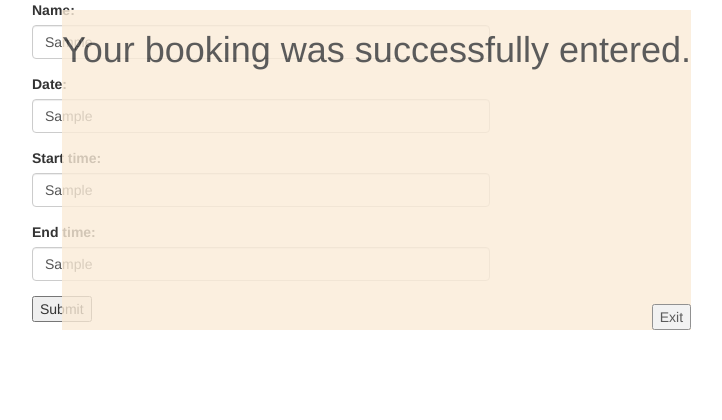
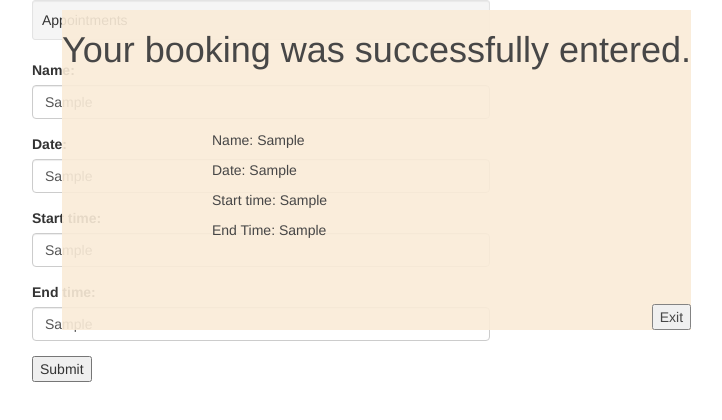
Before and after one commit to OkilyDokily/appointments, a plain HTML site: page index.html in a window 1280 px wide. Both pictures are taken after typing "Sample", "Sample", "Sample", "Sample" into the empty fields and a click on the button "Submit". Shown: the whole page, without its empty margins (38-760 px from the left). Drawn offline with Linux system fonts and the light colour scheme.

Commit message:
add ability to show appointment on the modal

```diff
--- a/css/styles.css
+++ b/css/styles.css
@@ -5,7 +5,7 @@
   background-color: antiquewhite;
   top: 10px;
   left: 100px;
-  opacity: 80%;
+  opacity: 90%;
 
 }
 
@@ -14,3 +14,8 @@
   bottom: 0px;
   right: 0px;
 }
+
+.mymodal div {
+  margin-top: 60px;
+  margin-left: 150px;
+}
--- a/index.html
+++ b/index.html
@@ -11,6 +11,9 @@
   <div class="container">
     <div class="row">
       <div class="col-xs-5">
+        <div class="well well-sm">
+          Appointments
+        </div>
         <form id="formOne">
           <div class="form-group">
             <label for="name">Name:</label>
@@ -33,8 +36,13 @@
       </div>
     </div>
     <div class="mymodal">
+
+        <h1>Your booking was successfully entered.</h1>
       <div>
-        <h1>Your booking was successfully entered.</h1>
+        <p>Name: <span class="name"></span></p>
+        <p>Date: <span class="date"></span></p>
+        <p>Start time: <span class="starttime"></span></p>
+        <p>End Time: <span class="endtime"></span></p>
       </div>
       <button>Exit</button>
     </div>
--- a/js/scripts.js
+++ b/js/scripts.js
@@ -1,6 +1,10 @@
 $(document).ready(function(){
 
  $("#formOne").submit(function(e){
+  $(".name").text($("#name").val());
+  $(".date").text($("#date").val());
+  $(".starttime").text($("#starttime").val());
+  $(".endtime").text($("#endtime").val());
   $(".mymodal").show();
   e.preventDefault();
  })
```
